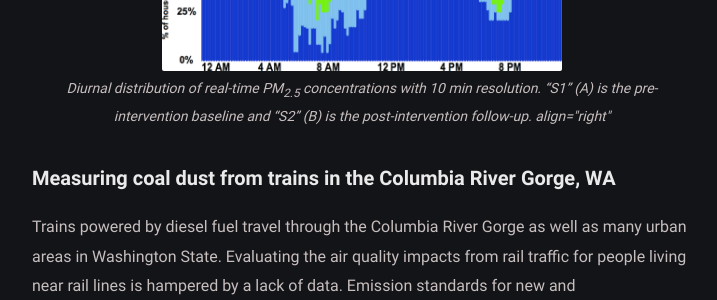
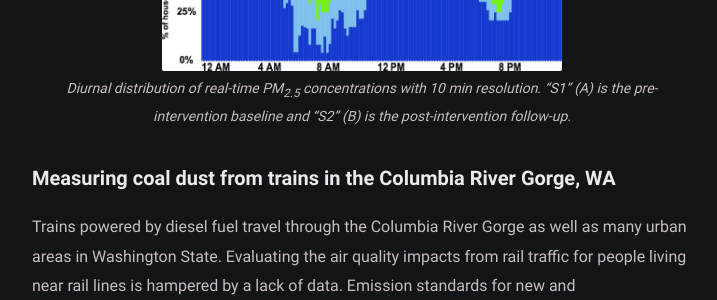
Before and after one commit to mkelp/mkelp.github.io, a Jekyll site: the page built from projects.md, in a window 1280 px wide and 900 px high, scrolled down 3049 px. Shown: the part 180-480 px from the top of the window, without its empty margins (278-995 px from the left). Built offline with Jekyll 4.4.1, drawn with Linux system fonts in a browser that asks for light colours.

Commit message:
project 10

```diff
--- a/projects.md
+++ b/projects.md
@@ -45,7 +45,7 @@
 
 <figure>
 <img src="/assets/img/cookstove_fig.jpg" alt="cookstove fig" width="400">
-<figcaption>Diurnal distribution of real-time PM<sub>2.5</sub> concentrations with 10 min resolution. “S1” (A) is the pre-intervention baseline and “S2” (B) is the post-intervention follow-up. align="right" </figcaption>
+<figcaption align="left">Diurnal distribution of real-time PM<sub>2.5</sub> concentrations with 10 min resolution. “S1” (A) is the pre-intervention baseline and “S2” (B) is the post-intervention follow-up. </figcaption>
 </figure>
 
 #### Measuring coal dust from trains in the Columbia River Gorge, WA
```
